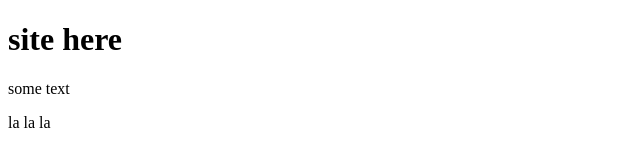
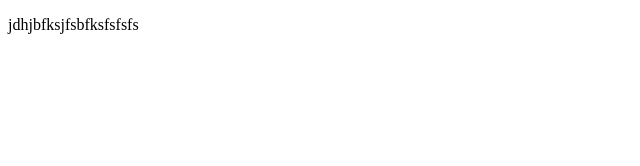
Before and after one commit to pavlovayulia/site, a plain HTML site: page index.html in a window 1280 px wide. Shown: the whole page, without its empty margins (0-640 px from the left). Drawn offline with Linux system fonts and the light colour scheme.

Commit message:
third commit

```diff
--- a/index.html
+++ b/index.html
@@ -6,8 +6,6 @@
 	<title>Site</title>
 </head>
 <body>
-	<h1>site here</h1>
-	<p>some text</p>
-	<p>la la la</p>
+	<p>jdhjbfksjfsbfksfsfsfs</p>
 </body>
 </html>
```
